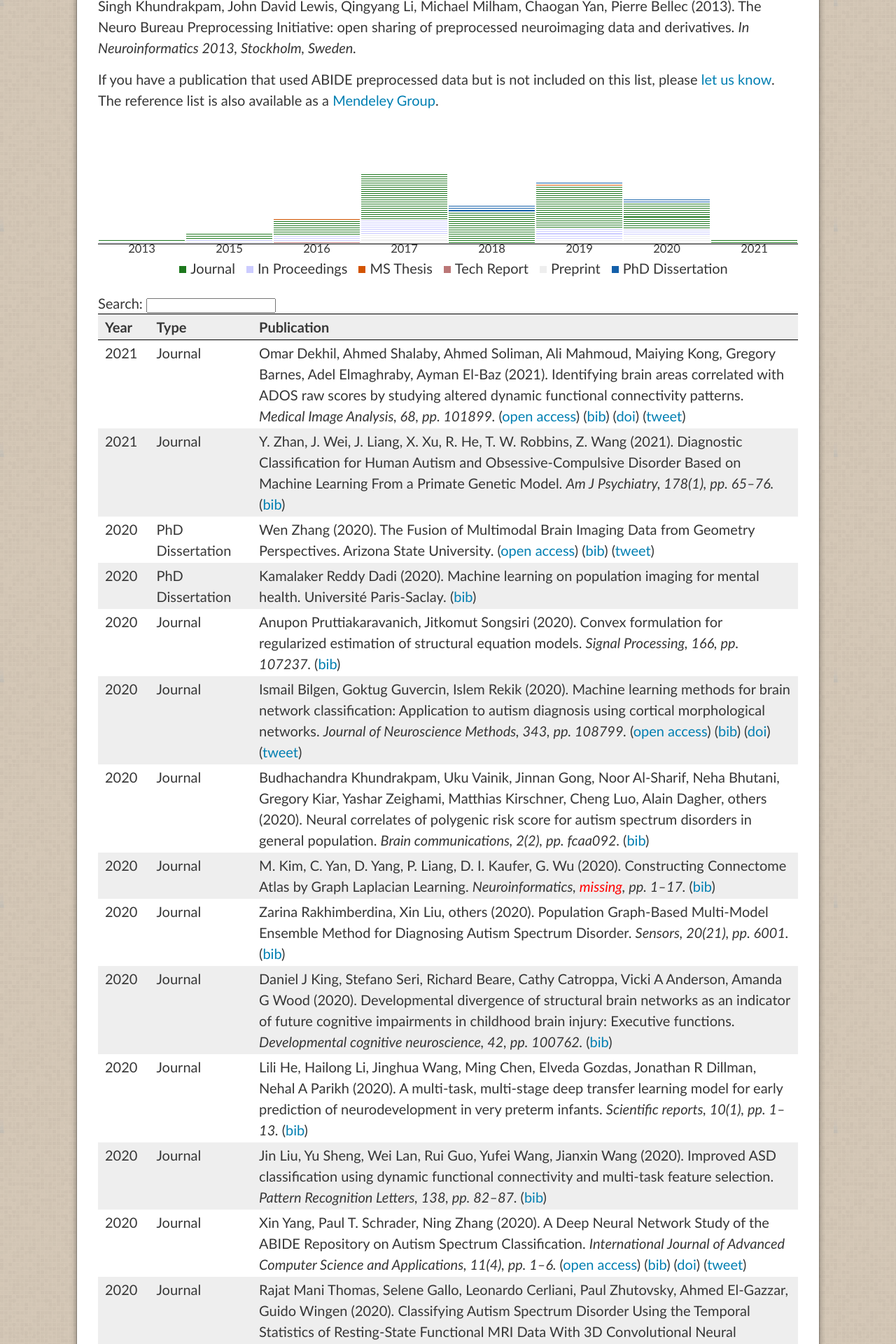
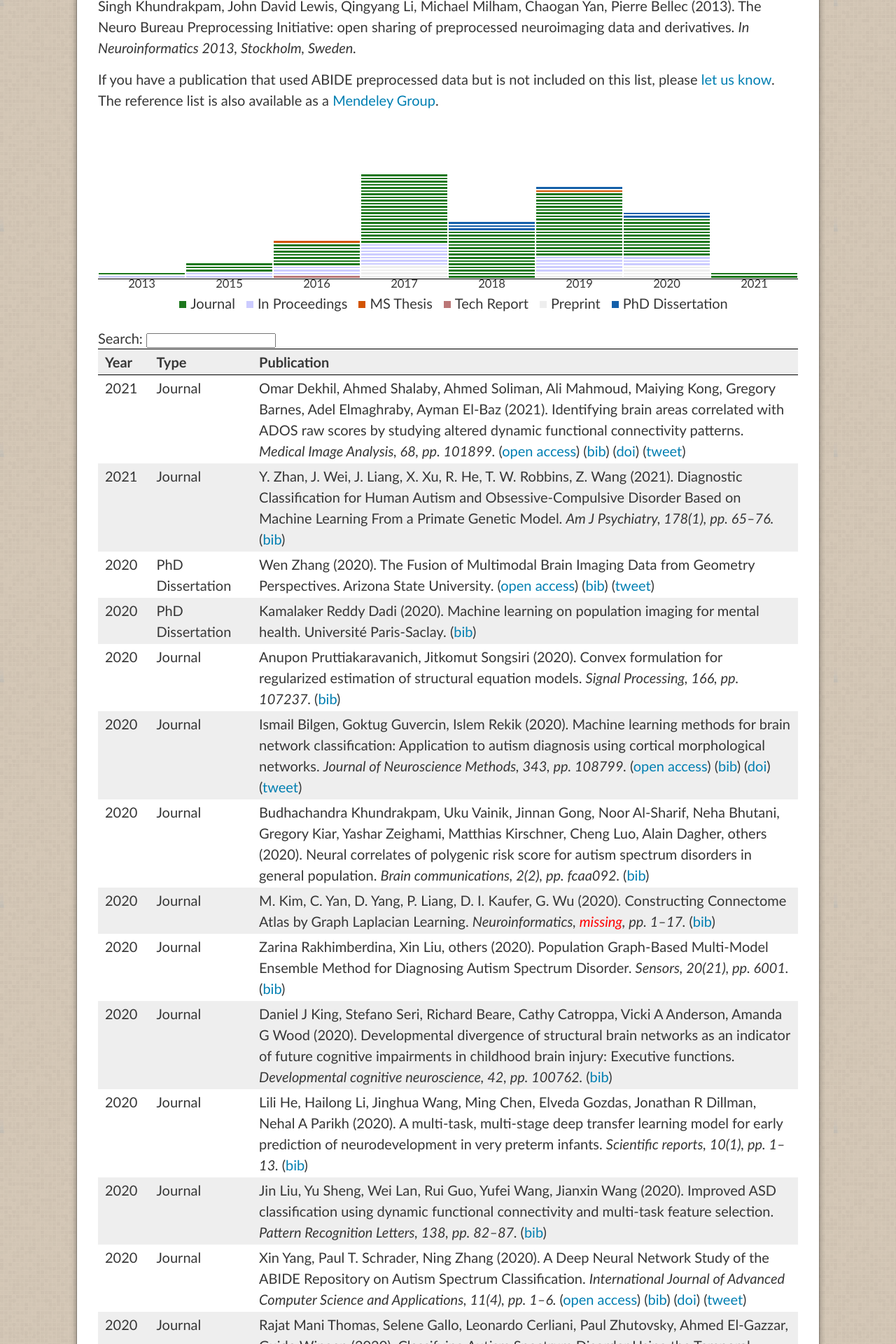
Before and after one commit to preprocessed-connectomes-project/abide, a Jekyll site: the page built from publications.md, in a window 1280 px wide. Shown: the part 313-2233 px from the top of the page at 70% size. Built offline with Jekyll 4.4.1, drawn with Linux system fonts in a browser that asks for light colours; nearby versions of some CDN libraries.

Commit message:
made chart taller

```diff
--- a/stylesheets/stylesheet.css
+++ b/stylesheets/stylesheet.css
@@ -958,7 +958,7 @@ Small Device Styles
 
 span.undefined { color:red; }
 .bibtable {width:100%; margin: 0 auto; clear: both;}
-.bibchart { width: 100%; height: 100px; margin-bottom: 20px;}
+.bibchart { width: 100%; height: 150px; margin-bottom: 20px;}
 .clear {clear:both;}
 .year { z-index:10; position: relative; height: 100%; border-bottom: 1px solid black; display: inline-block;}
 .yearlabel { position: absolute; bottom: -20px; text-align: center; width: 100%; font-size: smaller;}
```
